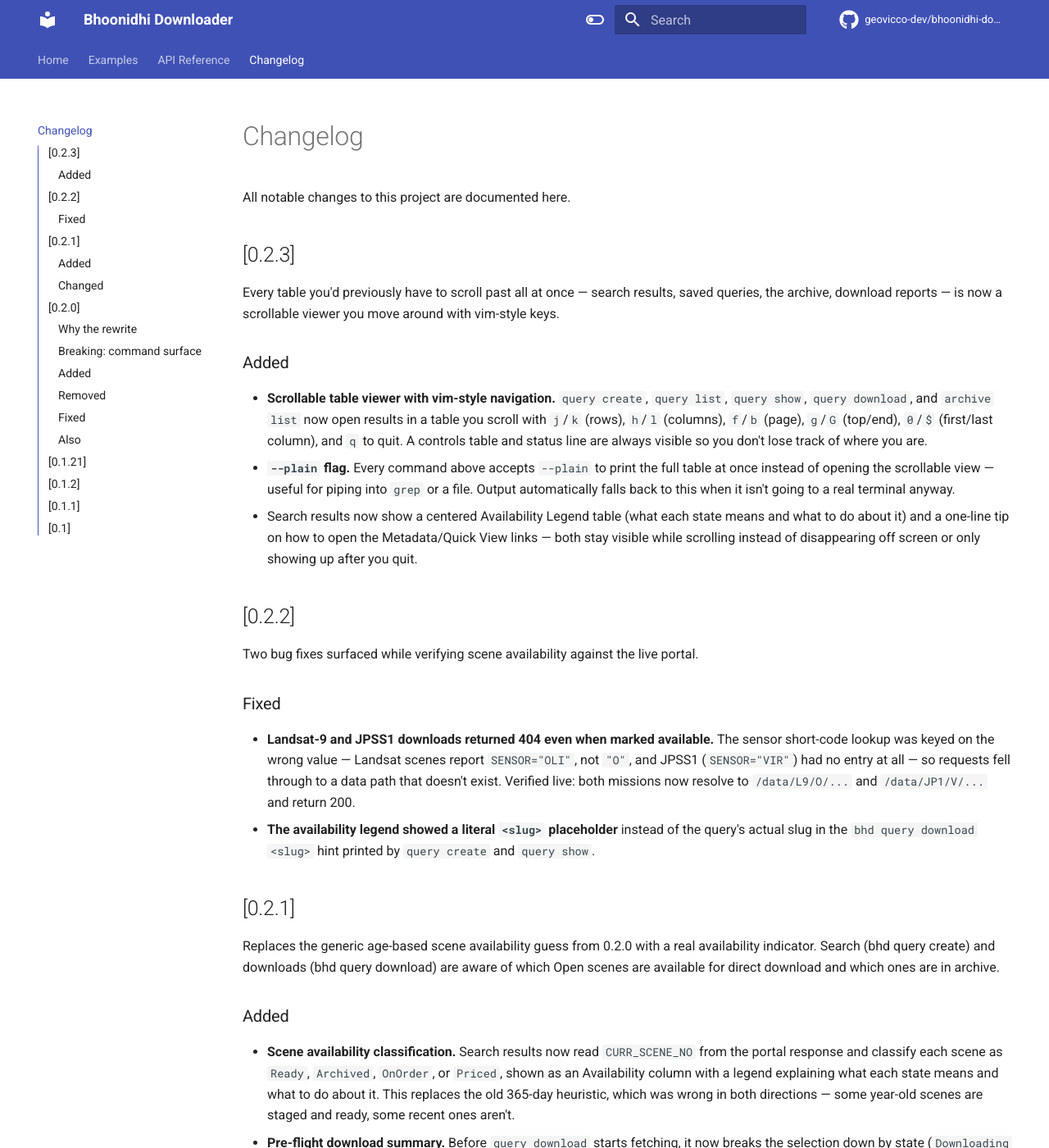
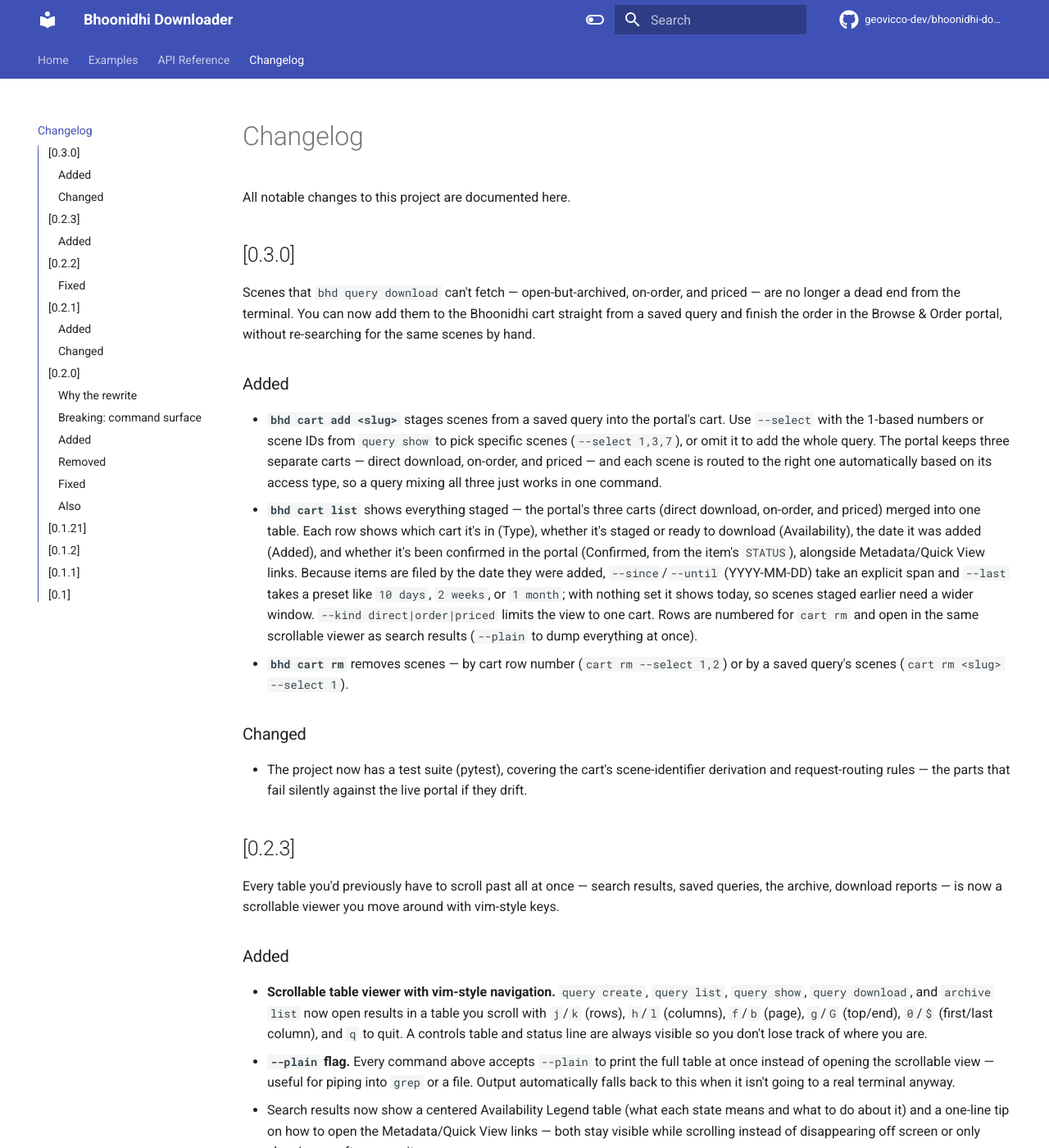
Before and after one commit to geovicco-dev/bhoonidhi-downloader, an MkDocs documentation site: the page built from docs/CHANGELOG.md, in a window 1280 px wide and 1400 px high. Shown: the whole window at 82% size. Built offline with MkDocs 1.6.1 and Material for MkDocs 9.7.7, drawn with Linux system fonts in a browser that asks for light colours; comment, search, counter and statistics services are not loaded.

```diff
--- a/CHANGELOG.md
+++ b/CHANGELOG.md
@@ -1,6 +1,20 @@
 # Changelog
 
 All notable changes to this project are documented here.
+
+## [0.3.0]
+
+Scenes that `bhd query download` can't fetch — open-but-archived, on-order, and priced — are no longer a dead end from the terminal. You can now add them to the Bhoonidhi cart straight from a saved query and finish the order in the Browse & Order portal, without re-searching for the same scenes by hand.
+
+### Added
+
+- **`bhd cart add <slug>`** stages scenes from a saved query into the portal's cart. Use `--select` with the 1-based numbers or scene IDs from `query show` to pick specific scenes (`--select 1,3,7`), or omit it to add the whole query. The portal keeps three separate carts — direct download, on-order, and priced — and each scene is routed to the right one automatically based on its access type, so a query mixing all three just works in one command.
+- **`bhd cart list`** shows everything staged — the portal's three carts (direct download, on-order, and priced) merged into one table. Each row shows which cart it's in (Type), whether it's staged or ready to download (Availability), the date it was added (Added), and whether it's been confirmed in the portal (Confirmed, from the item's `STATUS`), alongside Metadata/Quick View links. Because items are filed by the date they were added, `--since`/`--until` (YYYY-MM-DD) take an explicit span and `--last` takes a preset like `10 days`, `2 weeks`, or `1 month`; with nothing set it shows today, so scenes staged earlier need a wider window. `--kind direct|order|priced` limits the view to one cart. Rows are numbered for `cart rm` and open in the same scrollable viewer as search results (`--plain` to dump everything at once).
+- **`bhd cart rm`** removes scenes — by cart row number (`cart rm --select 1,2`) or by a saved query's scenes (`cart rm <slug> --select 1`).
+
+### Changed
+
+- The project now has a test suite (pytest), covering the cart's scene-identifier derivation and request-routing rules — the parts that fail silently against the live portal if they drift.
 
 ## [0.2.3]
 
--- a/mkdocs.yml
+++ b/mkdocs.yml
@@ -15,6 +15,7 @@
       - Search: api/search.md
       - Query: api/query.md
       - Download: api/download.md
+      - Cart: api/cart.md
       - Schemas: api/schemas.md
   - Changelog: CHANGELOG.md
 
--- a/pyproject.toml
+++ b/pyproject.toml
@@ -1,6 +1,6 @@
 [project]
 name = "bhoonidhi-downloader"
-version = "0.2.3"
+version = "0.3.0rc1"
 description = "CLI for searching, saving, and downloading satellite data from Bhoonidhi"
 license = "MIT"
 authors = [
```
Also changed, not shown: docs/api/cart.md (added, +21 -0 lines), docs/examples.md (+12 -0 lines), 8 other files.
